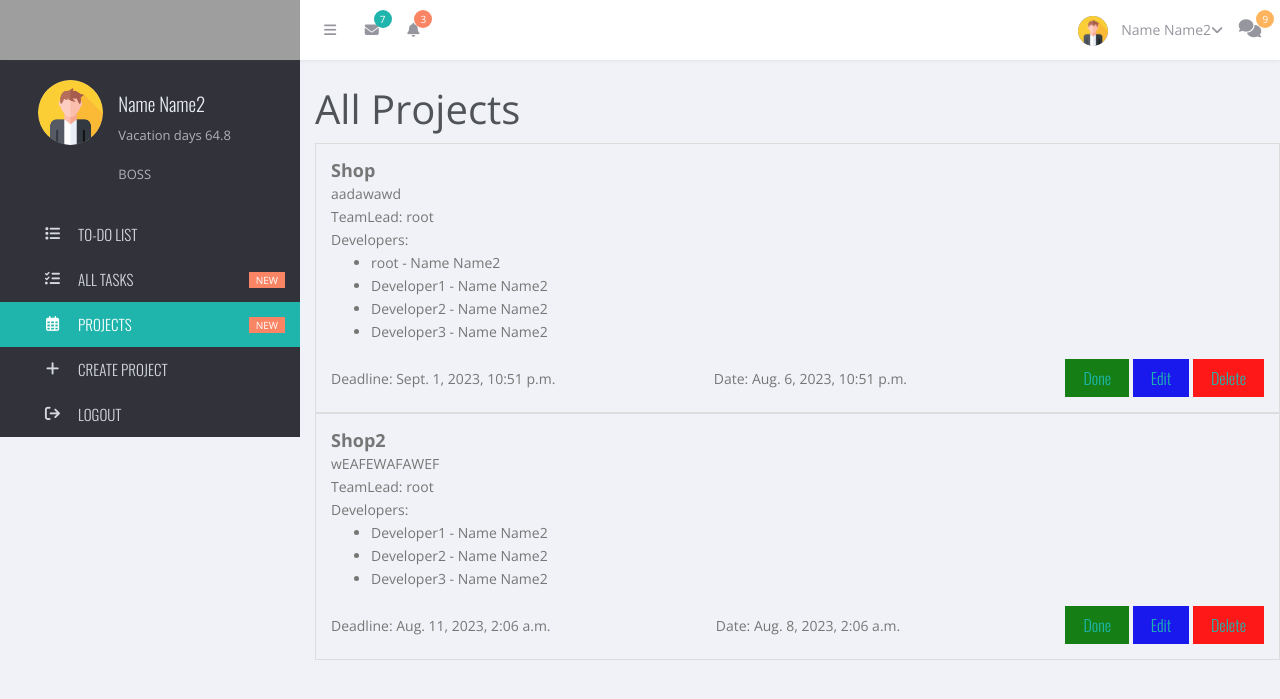
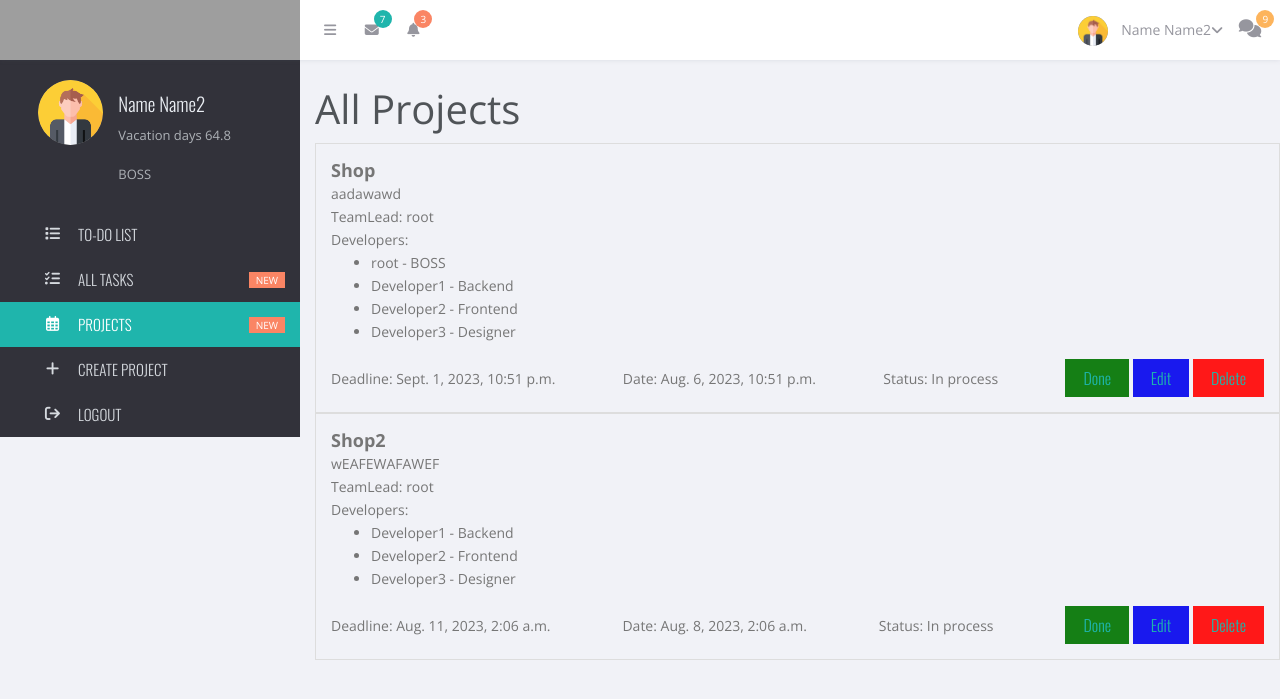
Before and after one commit to V1P7/TeamPlannerDjango, a Django app: page /team/team_panel/projects/ in a window 1280 px wide. Shown: the top 699 px of the page. Run offline with Django 4.2, Linux system fonts and the light colour scheme; a user stored in the database is signed in; data comes from the database, SQL or seed files in the repository; both versions use the stored data as it was after the commit; some libraries are stand-ins or nearby versions; grey boxes are pictures that could not be loaded.

Commit message:
Add status to project

```diff
--- a/projects/forms.py
+++ b/projects/forms.py
@@ -9,6 +9,6 @@ class ProjectForm(forms.ModelForm):
 
     class Meta:
         model = Project
-        fields = ['title_name', 'description', 'deadline', 'user', 'developers']
+        fields = ['title_name', 'description', 'deadline', 'user', 'developers', 'status']
 
         widgets = {'deadline': forms.DateTimeInput(attrs = {'type': 'datetime-local'}), }
--- a/projects/models.py
+++ b/projects/models.py
@@ -3,6 +3,11 @@ from accounts.models import User
 
 
 class Project(models.Model):
+	STATUS_CHOICES = (
+		('In process', 'In process'),
+		('On pause', 'On pause'),
+		('Close', 'Close'),
+	)
 	title_name = models.CharField(max_length = 100)
 	description = models.TextField()
 	is_complete = models.BooleanField(default = False)
@@ -10,6 +15,7 @@ class Project(models.Model):
 	created_at = models.DateTimeField(auto_now_add = True)
 	user = models.ForeignKey(User, on_delete = models.CASCADE)
 	developers = models.ManyToManyField(User, related_name = 'projects', blank = True)
+	status = models.CharField(max_length = 20, choices = STATUS_CHOICES, default = 'In process')
 
 	def __str__(self):
 		return self.title_name
--- a/templates/projects/index.html
+++ b/templates/projects/index.html
@@ -13,7 +13,7 @@
                             <div class="todo-description">Developers: </div>
                             <ul>
                                 {% for developer in project.developers.all %}
-                                    <li>{{ developer.username }} - {{ developer.first_name }} {{ developer.last_name }}</li>
+                                    <li>{{ developer.username }} - {{ developer.position }}</li>
                                 {% endfor %}
                             </ul>
 
@@ -24,6 +24,7 @@
                                   <div class="todo-deadline">No deadline</div>
                                 {% endif %}
                                     <div class="todo-deadline">Date: {{ project.created_at }}</div>
+                                    <div class="todo-deadline">Status: {{ project.status }}</div>
                                 <div class="todo-actions ">
                                     <button class="btn btn-done"><a href="{% url 'complete_project' project.pk %}">Done</a></button>
                                     <button class="btn btn-edit"><a href="{% url 'edit_project' project.pk %}">Edit</a></button>
--- a/templates/to_do_list/index.html
+++ b/templates/to_do_list/index.html
@@ -55,7 +55,7 @@
                             <div class="todo-description">Developers: </div>
                             <ul>
                                 {% for developer in project.developers.all %}
-                                    <li>{{ developer.username }} - {{ developer.first_name }} {{ developer.last_name }}</li>
+                                    <li>{{ developer.username }} - {{ developer.position }}</li>
                                 {% endfor %}
                             </ul>
 
```
Also changed, not shown: templates/projects/create_project.html (+1 -10 lines), templates/projects/edit_project.html (+1 -10 lines), db.sqlite3, projects/migrations/0002_project_status.py (added), projects/migrations/0003_alter_project_status.py (added), projects/migrations/0004_alter_project_status.py (added).
